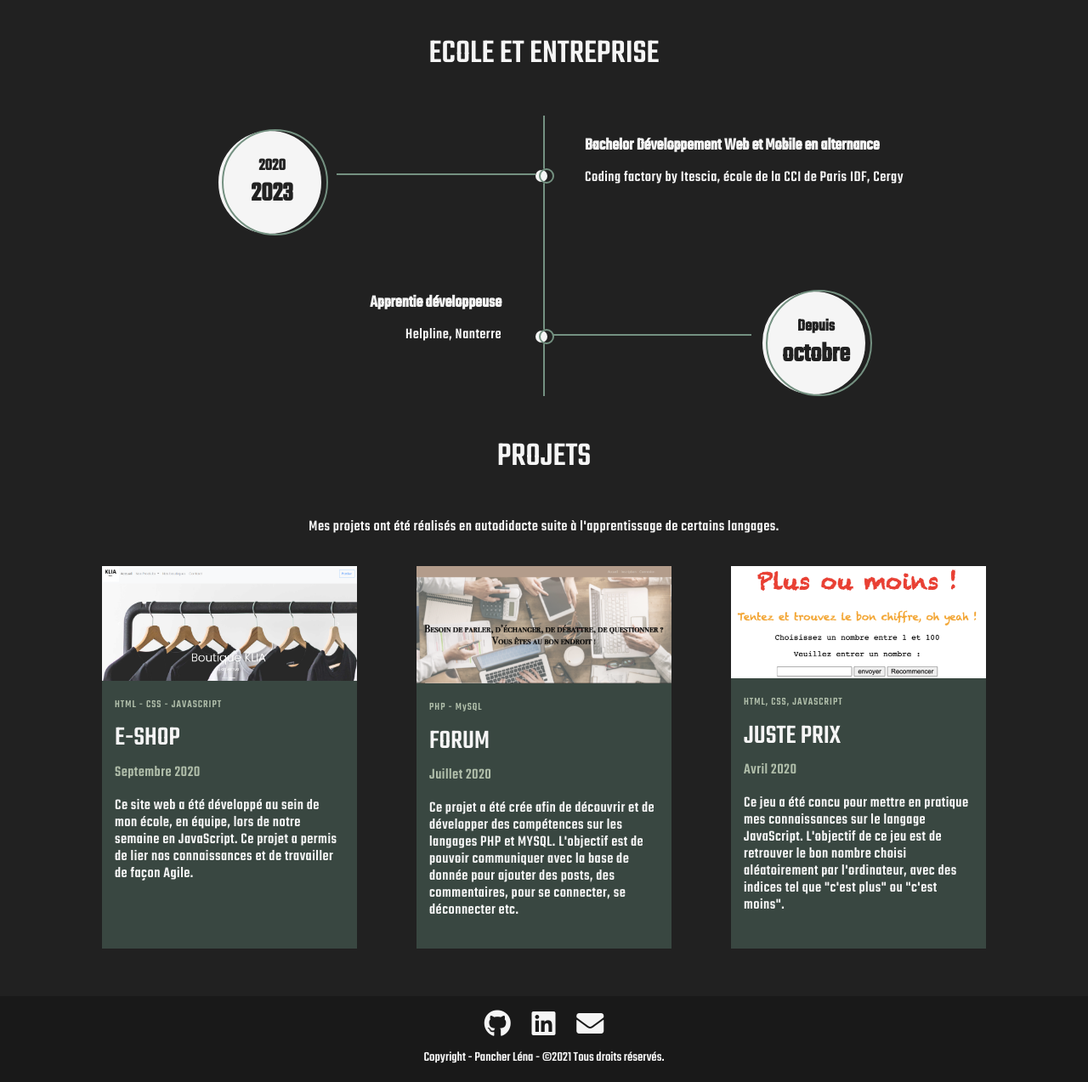
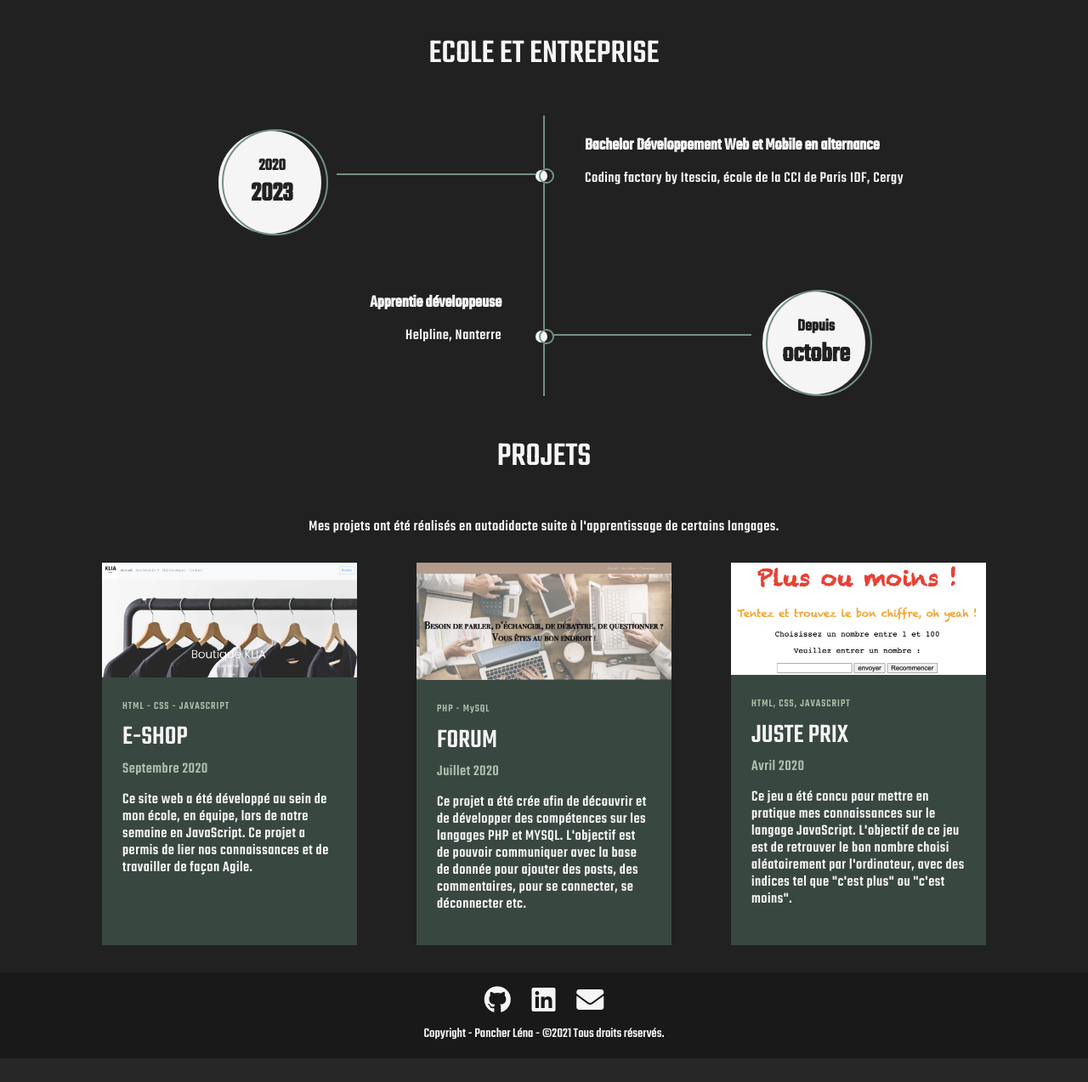
Before and after one commit to LenaPancher/quizz, a PHP site: page /aboutMe.php in a window 1280 px wide. Shown: the part 1412-2685 px from the top of the page at 85% size. After the commit the page ends 2657 px from the top, so only its background shows below. Run offline with PHP 8.4, Linux system fonts and the light colour scheme; some libraries are stand-ins or nearby versions.

Commit message:
page about me fini + responsive

```diff
--- a/aboutMe.php
+++ b/aboutMe.php
@@ -38,13 +38,13 @@ include('navbar.php');
 
 <section class="container">
     <h1 class="text-center mt-5 mb-5">COMPETENCES</h1>
-    <div class="row d-flex">
-        <div class="col-6 align-self-center">
+    <div class="row d-flex blockSkill">
+        <div class="col-lg-6 col-md-12 align-self-center skillPresentation">
             <h2>Langages informatiques</h2>
             <p>Grâce à mon école, mon entreprise et des sites de formations en ligne, j'ai pu découvrir, développer et
                 acquérir des connaissances sur plusieurs langages.</p>
         </div>
-        <div class="col-6">
+        <div class="col-lg-6 col-md-12 skillLvl">
             <div class="skill ml-auto">
                 <div class="d-flex justify-content-between">
                     <p>HTML 5</p>
@@ -114,7 +114,7 @@ include('navbar.php');
     <div class="main-timeline position-relative">
         <div class="timeline position-relative mb-5">
             <div class="icon position-absolute m-auto"></div>
-            <div class="date-content float-left position-relative w-50 mt-3">
+            <div class="date-content float-left position-relative w-50 mt-3" id="date-content">
                 <div class="date-outer text-center m-auto">
                     <span class="date w-100 m-auto position-absolute">
                         <span class="month h5 font-weight-bold">2020</span>
@@ -123,8 +123,8 @@ include('navbar.php');
                 </div>
             </div>
             <div class="timeline-content float-right w-50 py-4 pl-5">
-                <h5 class="title">Bachelor Développement Web et Mobile en alternance</h5>
-                <p class="description">Coding factory by Itescia, école de la CCI de Paris IDF, Cergy</p>
+                <h5 id="title" class="mb-3 font-weight-bold">Bachelor Développement Web et Mobile en alternance</h5>
+                <p id="description">Coding factory by Itescia, école de la CCI de Paris IDF, Cergy</p>
             </div>
         </div>
         <div class="timeline position-relative mb-5">
@@ -138,7 +138,7 @@ include('navbar.php');
                 </div>
             </div>
             <div class="timeline-content float-right w-50">
-                <h5 class="title">Apprentie développeuse</h5>
+                <h5 class="title mb-3 font-weight-bold">Apprentie développeuse</h5>
                 <p class="description">Helpline, Nanterre</p>
             </div>
         </div>
@@ -149,11 +149,11 @@ include('navbar.php');
     <h1 class="text-center mt-5 mb-5">PROJETS</h1>
     <p class="text-center">Mes projets ont été réalisés en autodidacte suite à l'apprentissage de certains langages.</p>
     <div class="projet-flex d-flex flex-wrap justify-content-around">
-        <div class="bloc-projet text-center">
+        <div class="bloc-projet text-center m-3">
             <div class="blog-img">
-                <a href="https://lenapancher.github.io/klia.github.io/" target="_blank"><img src="img/shop.png"></a>
+                <a href="https://lenapancher.github.io/klia.github.io/" target="_blank"><img class="w-100" src="img/shop.png"></a>
             </div>
-            <div class="bloc-text text-left">
+            <div class="bloc-text text-left p-4">
                 <div class="bloc-tag">
                     <h6><small>HTML - CSS - JAVASCRIPT</small></h6>
                 </div>
@@ -170,11 +170,11 @@ include('navbar.php');
             </div>
         </div>
 
-        <div class="bloc-projet">
+        <div class="bloc-projet m-3">
             <div class="blog-img">
-                <a href="https://github.com/LenaPancher/Forum" target="_blank"><img src="img/forum.png"></a>
+                <a href="https://github.com/LenaPancher/Forum" target="_blank"><img class="w-100" src="img/forum.png"></a>
             </div>
-            <div class="bloc-text">
+            <div class="bloc-text p-4">
                 <div class="bloc-tag">
                     <h6><small>PHP - MySQL</small></h6>
                 </div>
@@ -193,11 +193,11 @@ include('navbar.php');
             </div>
         </div>
 
-        <div class="bloc-projet">
+        <div class="bloc-projet m-3">
             <div class="blog-img">
-                <a href="https://github.com/LenaPancher/JeuPlusOuMoins" target="_blank"><img src="img/plus_ou_moins.png"></a>
+                <a href="https://github.com/LenaPancher/JeuPlusOuMoins" target="_blank"><img class="w-100" src="img/plus_ou_moins.png"></a>
             </div>
-            <div class="bloc-text">
+            <div class="bloc-text p-4">
                 <div class="bloc-tag text-left">
                     <h6><small>HTML, CSS, JAVASCRIPT</small></h6>
                 </div>
--- a/style/style.css
+++ b/style/style.css
@@ -338,17 +365,6 @@ hr{
 .main-timeline .month, .main-timeline .year {
     color: #212121;
 }
-.main-timeline .title {
-    font-weight: 700;
-    line-height: 24px;
-    margin: 0 0 15px 0
-}
-.main-timeline .description {
-    margin-bottom: 0
-}
-.main-timeline .timeline:nth-child(2n) .date-content {
-    float: right
-}
 .main-timeline .timeline:nth-child(2n) .date-content:before {
     left: 10px
 }
@@ -358,82 +374,22 @@ hr{
 }
 
 @media only screen and (max-width: 991px) {
-    .main-timeline .date-content {
-        margin-top: 35px
+    .main-timeline #title {
+        width: inherit;
     }
-    .main-timeline .date-content:before {
-        width: 22.5%
+    .main-timeline #description {
+        width: inherit;
     }
-    .main-timeline .timeline-content {
-        padding: 10px 0 10px 30px
-    }
-    .main-timeline .title {
-        font-size: 17px
-    }
-    .main-timeline .timeline:nth-child(2n) .timeline-content {
-        padding: 10px 30px 10px 0
+    .main-timeline #date-content:before{
+        top: 6px;
     }
 }
 
-@media only screen and (max-width: 767px) {
-    .main-timeline:before {
-        margin: 0;
-        left: 7px
-    }
-    .main-timeline .timeline {
-        margin-bottom: 20px
-    }
-    .main-timeline .timeline:last-child {
-        margin-bottom: 0
-    }
-    .main-timeline .icon {
-        margin: auto 0
-    }
-    .main-timeline .date-content {
-        width: 95%;
-        float: right;
-        margin-top: 0
-    }
-    .main-timeline .date-content:before {
-        display: none
-    }
-    .main-timeline .date-outer {
-        width: 110px;
-        height: 110px
-    }
-    .main-timeline .date-outer:before,
-    .main-timeline .date-outer:after {
-        width: 110px;
-        height: 110px
-    }
-    .main-timeline .date {
-        top: 30%;
-    }
-    .main-timeline .year {
-        font-size: 24px
-    }
-    .main-timeline .timeline-content,
-    .main-timeline .timeline:nth-child(2n) .timeline-content {
-        width: 95%;
-        text-align: center;
-        padding: 10px 0
-    }
-    .main-timeline .title {
-        margin-bottom: 10px
-    }
-}
-
-
 /* Projet */
-.projet-flex {
-    padding-bottom: 20px;
-}
 .bloc-projet {
     background-color: #394741;
     width: 300px;
     height: 450px;
-    margin: 20px;
-    line-height: 1em;
     transition: all 0.3s ease-in-out;
 }
 .bloc-projet:hover {
@@ -443,15 +399,9 @@ hr{
     object-fit: cover;
 }
 .projet-flex img {
-    width: 100%;
     max-height: 150px;
-}
-.bloc-text {
-    padding: 15px;
 }
 .bloc-tag, .bloc-date {
     letter-spacing: 1px;
     color: #B0BEAA;
-    padding-bottom: 3px;
-    padding-top: 3px;
 }
```
Also changed, not shown: other parts of style/style.css (+37 -10 lines).
